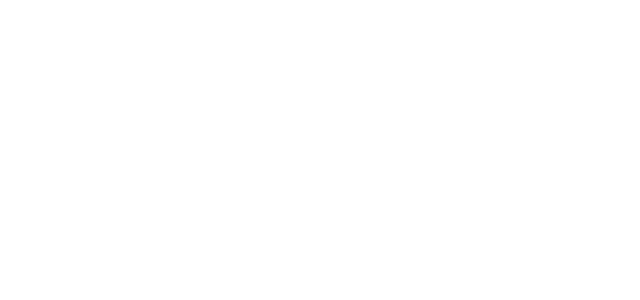
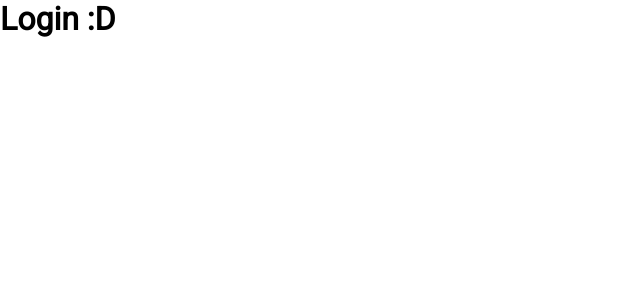
Before and after one commit to Hanssen97/insecurity-frontend, a React (Create React App) app: page /login in a window 1280 px wide. Shown: the top 300 px of the page, without its empty margins (0-640 px from the left). Built offline with nearby package versions, Linux system fonts and the light colour scheme.

Commit message:
Added feature folders

```diff
--- a/package.json
+++ b/package.json
@@ -19,6 +19,7 @@
     "react-lazyload": "^2.3.0",
     "react-redux": "^5.0.7",
     "react-router": "^4.3.1",
+    "react-router-dom": "^4.3.1",
     "react-scripts": "2.0.3",
     "redux": "^4.0.0",
     "redux-logger": "^3.0.6",
--- a/src/App.js
+++ b/src/App.js
@@ -1,15 +1,44 @@
 import React, { Component } from 'react';
+import { Provider } from 'react-redux';
+import { createStore, combineReducers, applyMiddleware } from 'redux';
+import { Router, Route, Redirect, Switch } from 'react-router-dom';
+import logger from 'redux-logger';
 
 import './Assets/css/App.min.css';
-import './Assets/css/pages/login/login.min.css';
+
+// Import reducers
+import * as reducers from './store/index.js';
+
+// Import components
+import * as Session from './features/session/index';
+
+// Create history objects
+import createHistory from 'history/createBrowserHistory';
+let history = createHistory();
+
+// Create store
+const createStoreWithMiddleware = applyMiddleware(logger)(createStore);
+const reducer = combineReducers(reducers);
+const store = createStoreWithMiddleware(reducer);
+
+
+
+
 
 class App extends Component {
   render() {
     return (
-      <div className="App">
-      </div>
+      <Router history={history}>
+        <Provider store={store}>
+          <Switch>
+            <Route path="/login"  component={Session.Login}/>
+            <Route                component={Session.NotFound}/>
+          </Switch>
+        </Provider>
+      </Router>
     );
   }
 }
 
 export default App;
+export {store};
--- a/src/App.scss
+++ b/src/App.scss
@@ -0,0 +1,8 @@
+@import url(http://fonts.googleapis.com/css?family=Roboto:100,300,400,100);
+@import url(https://fonts.googleapis.com/icon?family=Material+Icons);
+
+* {
+  margin: 0;
+  padding: 0;
+  font-family: 'Roboto', sans-serif;
+}
--- a/src/Assets/css/App.min.css
+++ b/src/Assets/css/App.min.css
@@ -0,0 +1 @@
+@import url(http://fonts.googleapis.com/css?family=Roboto:100,300,400,100);@import url(https://fonts.googleapis.com/icon?family=Material+Icons);*{margin:0;padding:0;font-family:Roboto,sans-serif}
--- /dev/null
+++ b/src/features/session/404/index.js
@@ -0,0 +1,11 @@
+import React from 'react';
+
+function NotFound(props) {
+
+  return (
+    <h1> 404 - page not found :( </h1>
+  );
+}
+
+
+export default NotFound;
--- /dev/null
+++ b/src/features/session/Login/index.js
@@ -0,0 +1,11 @@
+import React from 'react';
+
+function Login(props) {
+
+  return (
+    <h1> Login :D </h1>
+  );
+}
+
+
+export default Login;
--- /dev/null
+++ b/src/features/session/index.js
@@ -0,0 +1,7 @@
+import NotFound from './404/index';
+import Login    from './Login/index';
+
+export {
+  NotFound,
+  Login
+};
```
Also changed, not shown: src/Assets/css/features/session/Login/login.min.css (added), src/Assets/css/features/session/login.min.css (added), src/features/session/Login/login.scss (added), src/store/index.js (added).
